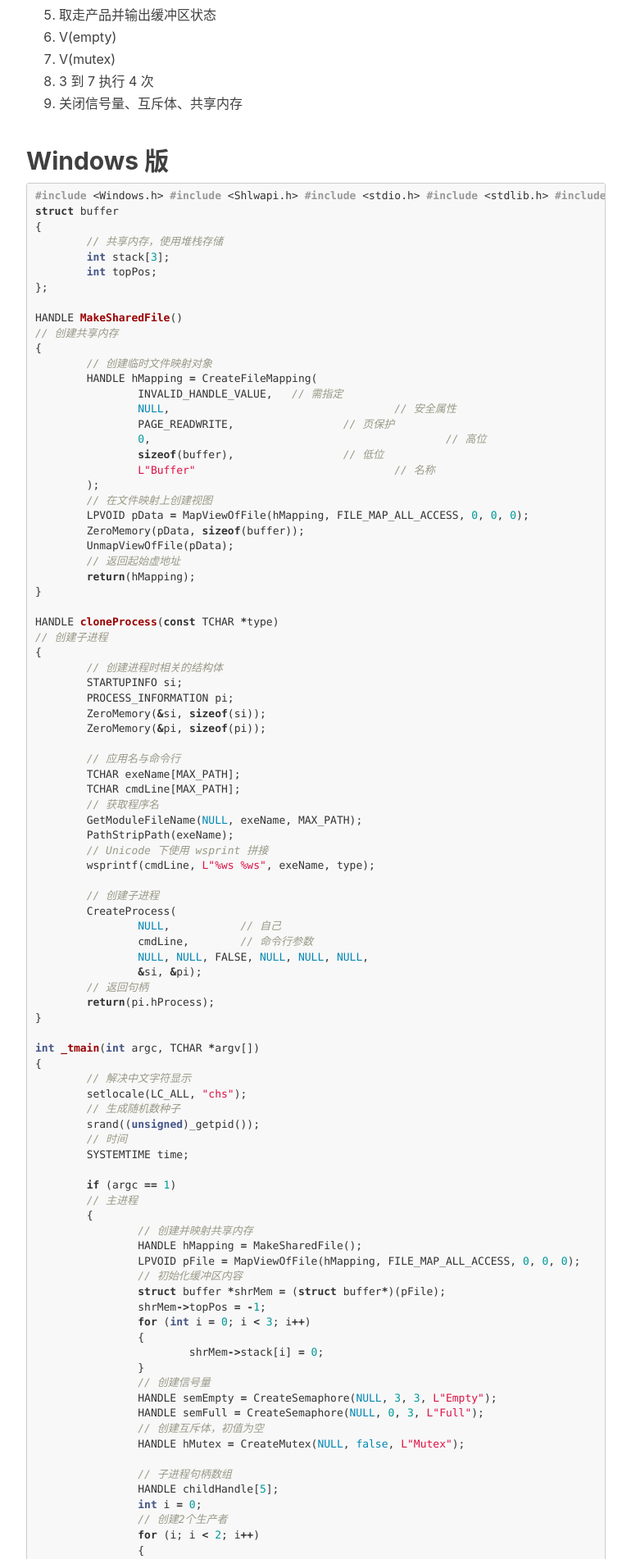
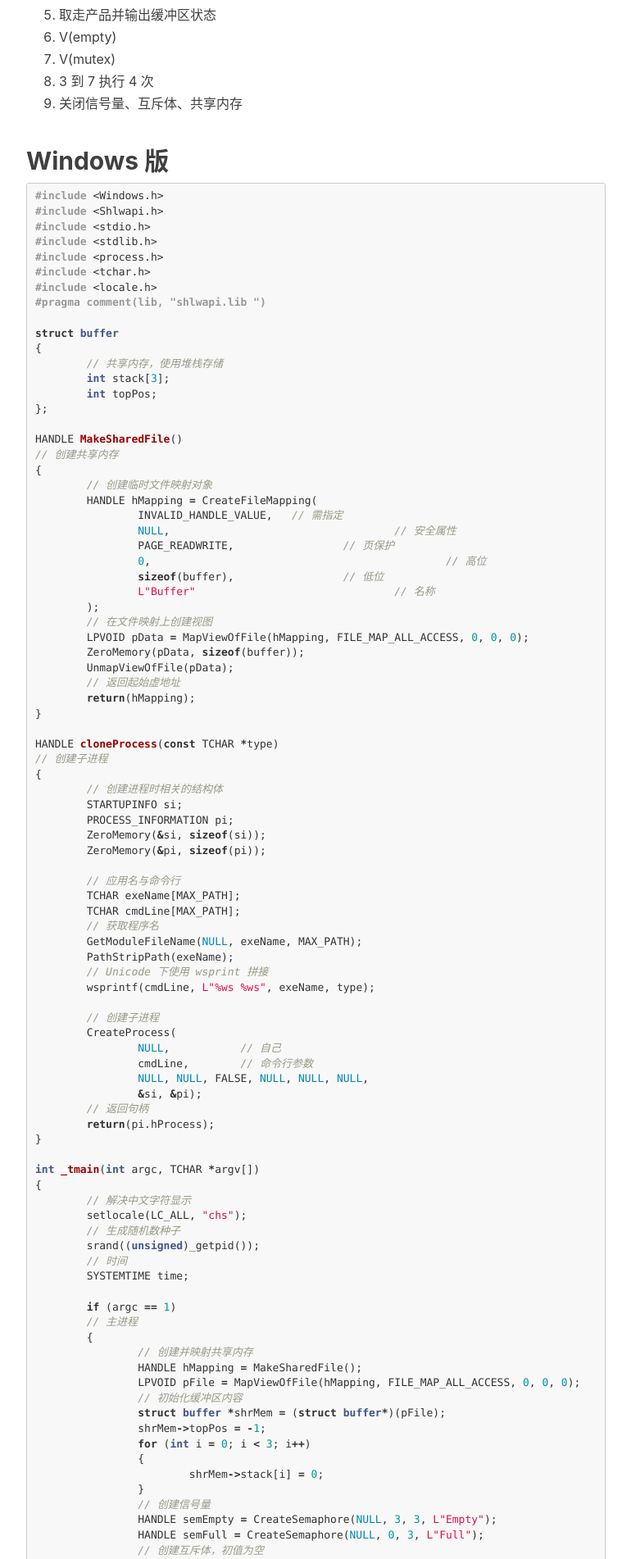
Before and after one commit to Duck1998/Duck1998.github.io, a Jekyll site: the page built from _posts/2019-07-03-OS-homework-2.md, in a window 1280 px wide. Shown: the part 2217-4119 px from the top of the page at 82% size, without its empty margins (233-1003 px from the left). Built offline with Jekyll 4.4.1, drawn with Linux system fonts in a browser that asks for light colours; nearby versions of some CDN libraries; comment, search, counter and statistics services are not loaded; some of the changed text lies outside the part shown.

Commit message:
尝试解决代码块问题

````diff
--- a/_posts/2019-07-03-OS-homework-2.md
+++ b/_posts/2019-07-03-OS-homework-2.md
@@ -66,7 +66,7 @@ tags:
 9. 关闭信号量、互斥体、共享内存
 
 ## Windows 版
-```c
+```cpp
 #include <Windows.h>
 #include <Shlwapi.h>
 #include <stdio.h>
@@ -277,7 +277,7 @@ int _tmain(int argc, TCHAR *argv[])
 ```
 
 ## Linux 版
-```c
+```cpp
 #include <stdio.h>
 #include <unistd.h>
 #include <stdlib.h>
--- a/css/syntax.css
+++ b/css/syntax.css
@@ -1,19 +1,3 @@
-/* to make lines scroll instead of wrap */
-/* from http://stackoverflow.com/a/23393920 */
-
-.highlight pre code * {
-  white-space: nowrap;    // this sets all children inside to nowrap
-}
-
-.highlight pre {
-  overflow-x: auto;       // this sets the scrolling in x
-}
-
-.highlight pre code {
-  white-space: pre;       // forces <code> to respect <pre> formatting
-}
-
-
 /*
  * GitHub style for Pygments syntax highlighter, for use with Jekyll
  * Courtesy of GitHub.com
````
Also changed, not shown: _posts/2019-07-03-OS-homework-1.md (+1 -2 lines), _posts/2019-07-03-OS-homework-3.md (+1 -1 lines), _posts/2019-07-03-OS-homework-4.md (+1 -1 lines).
